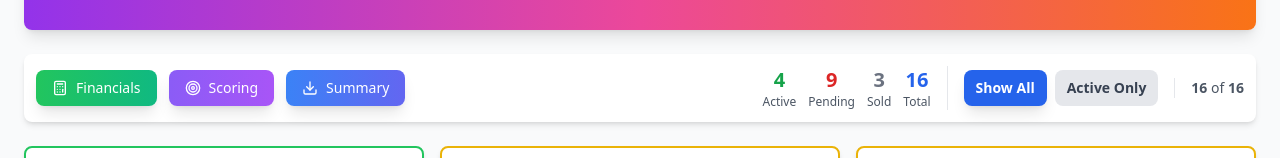
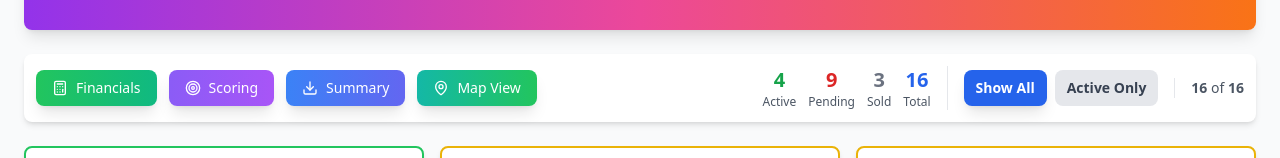
Before and after one commit to boilerbill83/fishers-house-search-2026, a React app: page / in a window 1280 px wide. Shown: the part 134-292 px from the top of the page. Built offline with nearby package versions, Linux system fonts and the light colour scheme.

Commit message:
Update App.js

```diff
--- a/App.js
+++ b/App.js
@@ -1,7 +1,7 @@
 import React, { useState, useMemo } from "react";
 import {
   Home, Bed, Bath, Square, Car, X, Calculator, ExternalLink,
-  Target, Sliders, Download,
+  Target, Sliders, Download, MapPin,
 } from "lucide-react";
 import { ALL_PROPERTIES } from "./propertyData";
 
@@ -327,6 +327,9 @@ const HouseTrackerApp = () => {
             <button onClick={() => setShowSummaryTable(true)} className="bg-gradient-to-r from-blue-500 to-indigo-500 hover:from-blue-600 hover:to-indigo-600 text-white px-4 py-2 rounded-lg flex items-center gap-2 shadow-lg text-sm">
               <Download size={16} /> Summary
             </button>
+            <button onClick={() => window.open('/fishers-house-search-2026/map/', '_blank')} className="bg-gradient-to-r from-teal-500 to-green-500 hover:from-teal-600 hover:to-green-600 text-white px-4 py-2 rounded-lg flex items-center gap-2 shadow-lg text-sm">
+              <MapPin size={16} /> Map View
+            </button>
           </div>
           <div className="flex items-center gap-4">
             <div className="flex gap-3 text-sm border-r pr-4">
```
